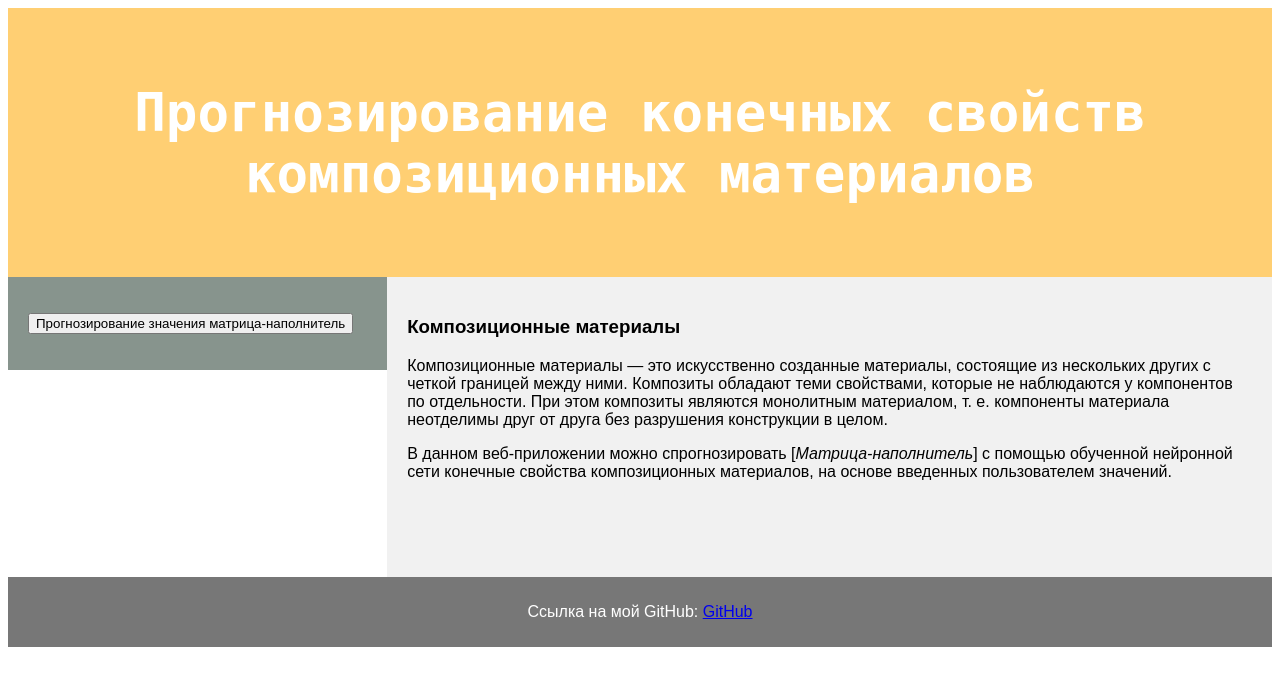
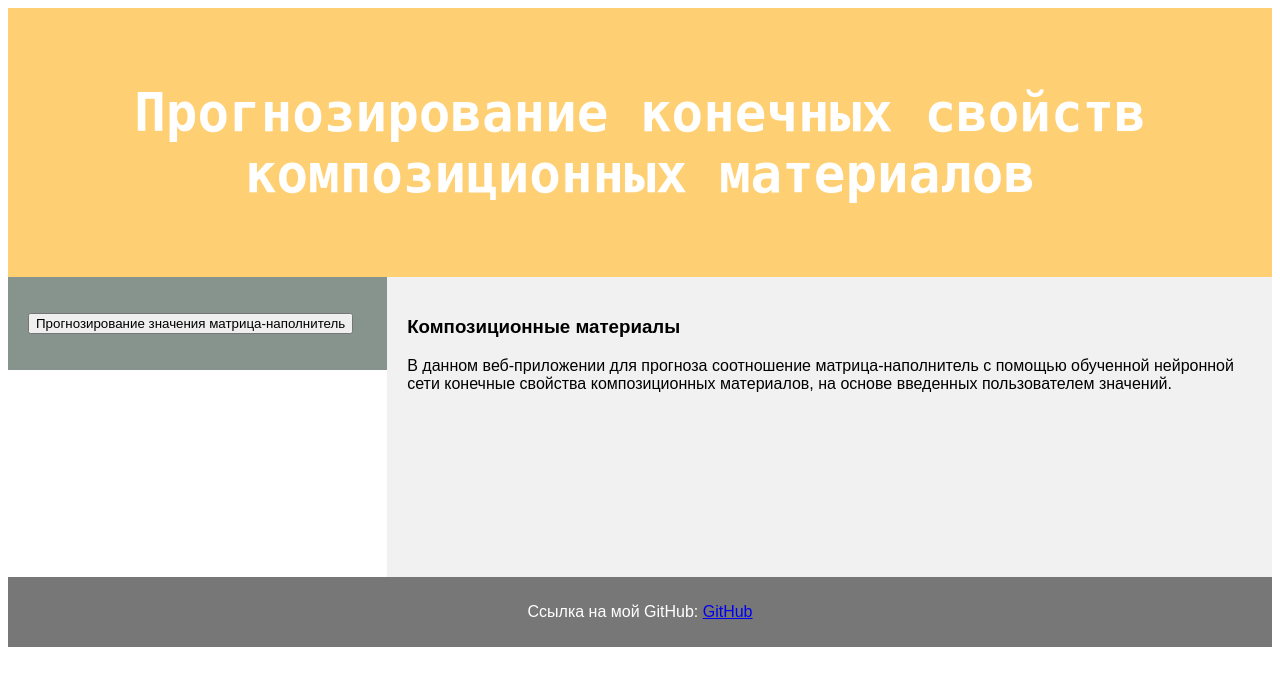
Before and after one commit to k5k15/-VKR, a Flask app: page / in a window 1280 px wide. Shown: the top 686 px of the page. Run offline with Flask 2, Linux system fonts and the light colour scheme.

Commit message:
Update main.html

```diff
--- a/application/templates/main.html
+++ b/application/templates/main.html
@@ -87,10 +87,7 @@
 
       <article>
         <h1>Композиционные материалы</h1>
-        <p>Композиционные материалы — это искусственно созданные материалы, состоящие из нескольких других с четкой границей между ними.
-            Композиты обладают теми свойствами, которые не наблюдаются у компонентов по отдельности.
-            При этом композиты являются монолитным материалом, т. е. компоненты материала неотделимы друг от друга без разрушения конструкции в целом. </p>
-        <p>В данном веб-приложении можно спрогнозировать [<i>Матрица-наполнитель</i>] с помощью обученной нейронной сети
+        <p>В данном веб-приложении для прогноза соотношение матрица-наполнитель с помощью обученной нейронной сети
              конечные свойства композиционных материалов, на основе
             введенных пользователем значений.
         </p>
```
